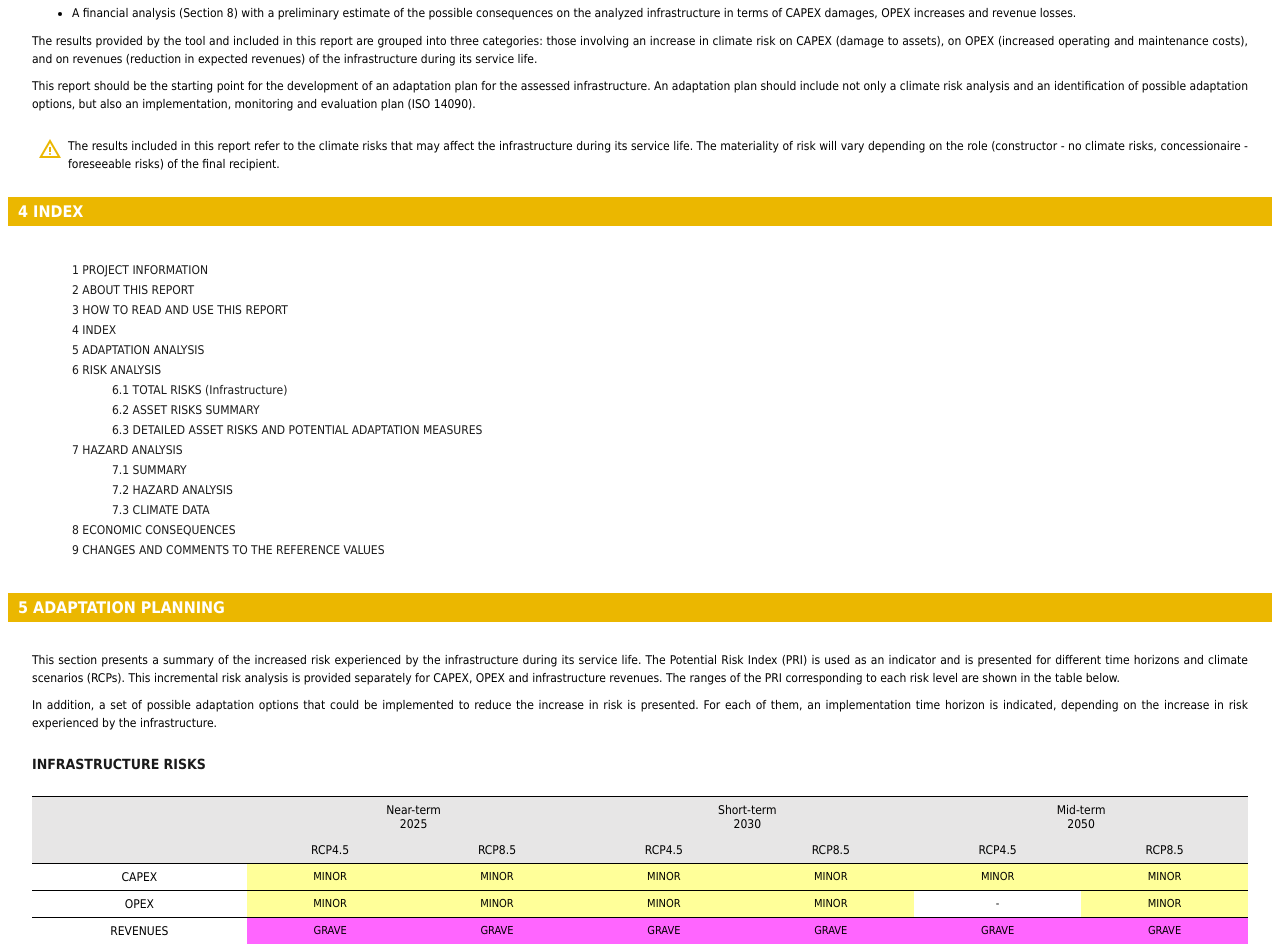
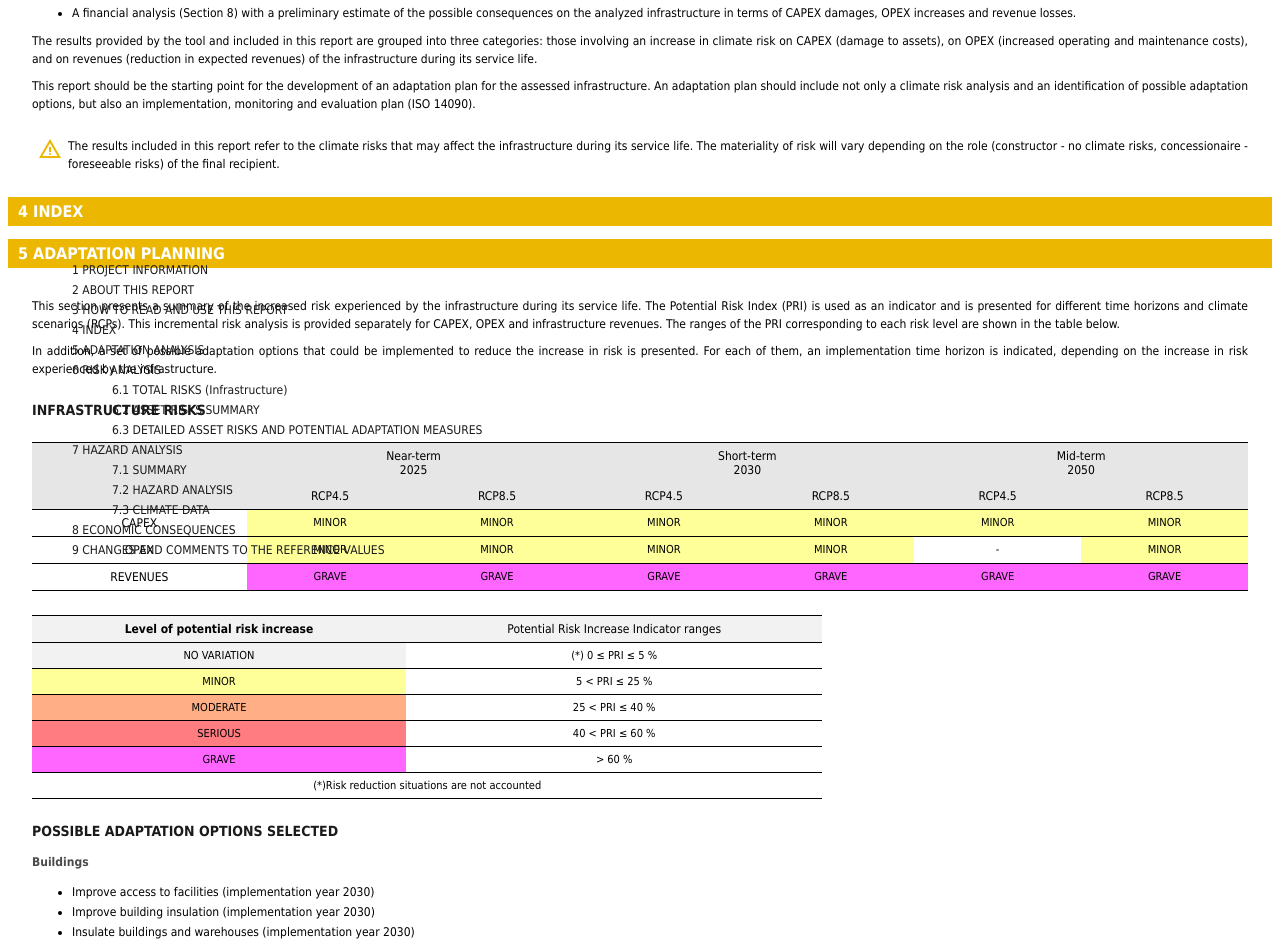
Before and after one commit to IHCantabria/Pdf.Microservice, a Python web app: template templates/ferrovial/index.html in a window 1280 px wide; the page is wider, and only the part inside the window is pictured. Shown: the part 2812-3756 px from the top of that part. Run offline with Jinja, Linux system fonts and the light colour scheme; the template is opened without the code that fills it, so the values that code supplies are empty.

Commit message:
añade ToC y número de página, falta maquetar.

```diff
--- a/templates/ferrovial/index.html
+++ b/templates/ferrovial/index.html
@@ -231,29 +231,29 @@
     </div>
 
     <h2 id="index">4 Index</h2>
-    <div class="section ordered-list">
+    <div class="section ordered-list toc-page">
         <ol>
-            <li>PROJECT INFORMATION</li>
-            <li>ABOUT THIS REPORT</li>
-            <li>HOW TO READ AND USE THIS REPORT</li>
-            <li>INDEX</li>
-            <li>ADAPTATION ANALYSIS</li>
-            <li>RISK ANALYSIS</li>
+            <li><a href="#project-info">PROJECT INFORMATION</a></li>
+            <li><a href="#about">ABOUT THIS REPORT</a></li>
+            <li><a href="#use">HOW TO READ AND USE THIS REPORT</a></li>
+            <li><a href="#index">INDEX</a></li>
+            <li><a href="#planning">ADAPTATION ANALYSIS</a></li>
+            <li><a href="#risk-analysis">RISK ANALYSIS</a></li>
             <ol>
-                <li>TOTAL RISKS (Infrastructure)</li>
-                <li>ASSET RISKS SUMMARY</li>
-                <li>DETAILED ASSET RISKS AND POTENTIAL ADAPTATION MEASURES</li>
+                <li><a href="#risk-analysis-infraestructure">TOTAL RISKS (Infrastructure)</a></li>
+                <li><a href="#risk-analysis-summary">ASSET RISKS SUMMARY</a></li>
+                <li><a href="#risk-analysis-detailed">DETAILED ASSET RISKS AND POTENTIAL ADAPTATION MEASURES</a></li>
             </ol>
 
-            <li>HAZARD ANALYSIS</li>
+            <li><a href="#hazard-analysis">HAZARD ANALYSIS</a></li>
             <ol>
-                <li>SUMMARY</li>
-                <li>HAZARD ANALYSIS</li>
-                <li>CLIMATE DATA</li>
+                <li><a href="#hazard-summary">SUMMARY</a></li>
+                <li><a href="#hazard-analysis-analysis">HAZARD ANALYSIS</a></li>
+                <li><a href="#hazard-analysis-data">CLIMATE DATA</a></li>
             </ol>
 
-            <li>ECONOMIC CONSEQUENCES</li>
-            <li>CHANGES AND COMMENTS TO THE REFERENCE VALUES</li>
+            <li><a href="#consequences">ECONOMIC CONSEQUENCES</a></li>
+            <li><a href="#comments">CHANGES AND COMMENTS TO THE REFERENCE VALUES</a></li>
         </ol>
     </div>
 
--- a/templates/ferrovial/styles.css
+++ b/templates/ferrovial/styles.css
@@ -1,3 +1,26 @@
+/* Weasyprint options */
+
+@page {
+  @bottom-right {
+    margin: 0mm 20mm 0mm 0mm;
+    content: "Page " counter(page) " of " counter(pages);
+  }
+}
+
+.toc-page {
+  position: absolute;
+  padding-top: 20px;
+
+}
+
+.toc-page a::after {
+  content: leader('.') target-counter(attr(href), page);
+}
+
+
+
+
+
 /* GENERAL */
 :root {
   --main: rgb(235, 183, 0);
@@ -21,6 +44,11 @@
   --increase-medium: #FFC000;
   --increase-low: #FFFF99;
   font-size: 12px;
+}
+
+.toc-page :link {
+  color: var(--black);
+  text-decoration: none;
 }
 
 body {
@@ -109,7 +137,7 @@ header {
 .header-big-title {
   display: flex;
   flex-direction: column;
-  justify-content:flex-start;
+  justify-content: flex-start;
   color: var(--white);
   width: calc(70% - 40px);
 }
@@ -176,7 +204,7 @@ header {
   padding-bottom: 5rem;
 }
 
-.front-page-big-title h1{
+.front-page-big-title h1 {
   text-transform: uppercase;
   font-size: 32px;
   margin-bottom: .5rem;
```
